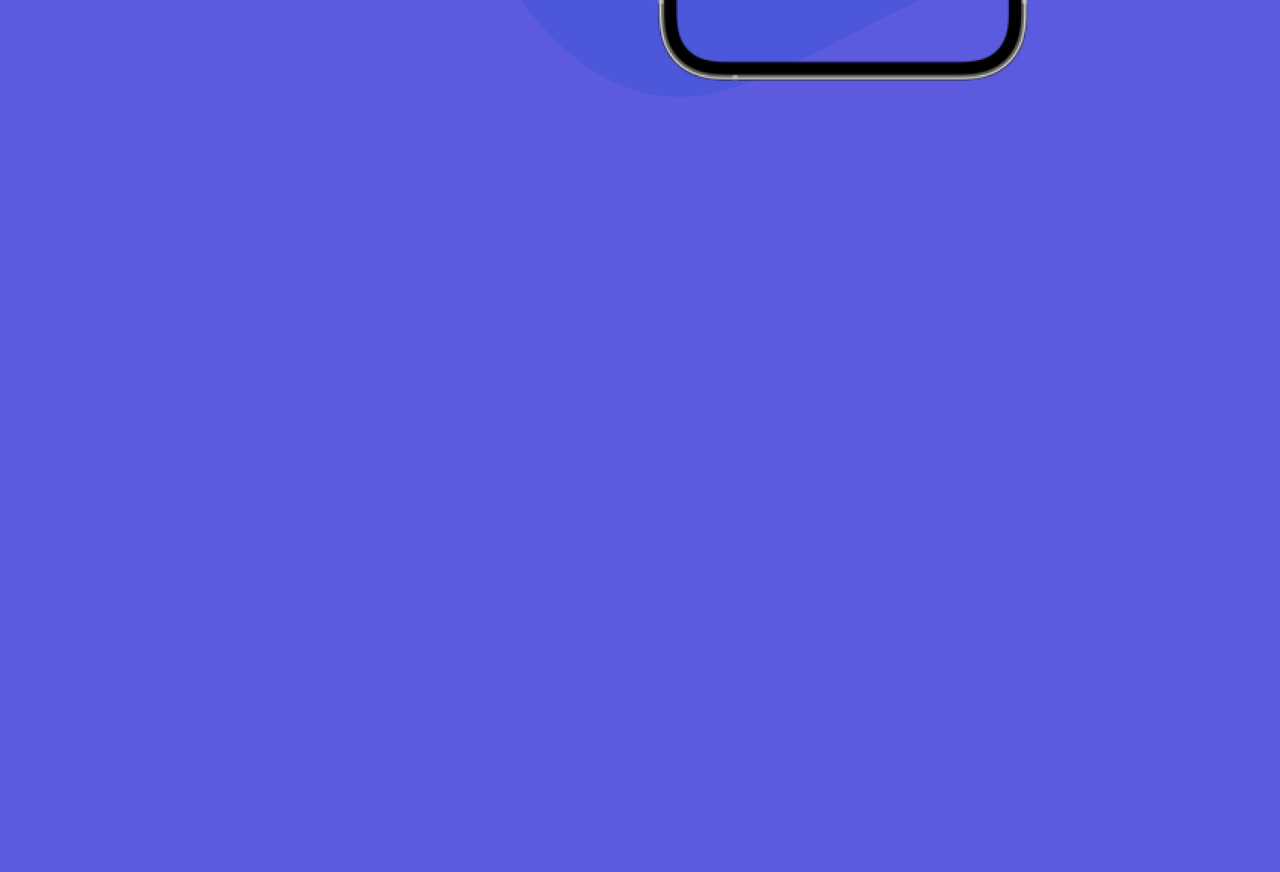
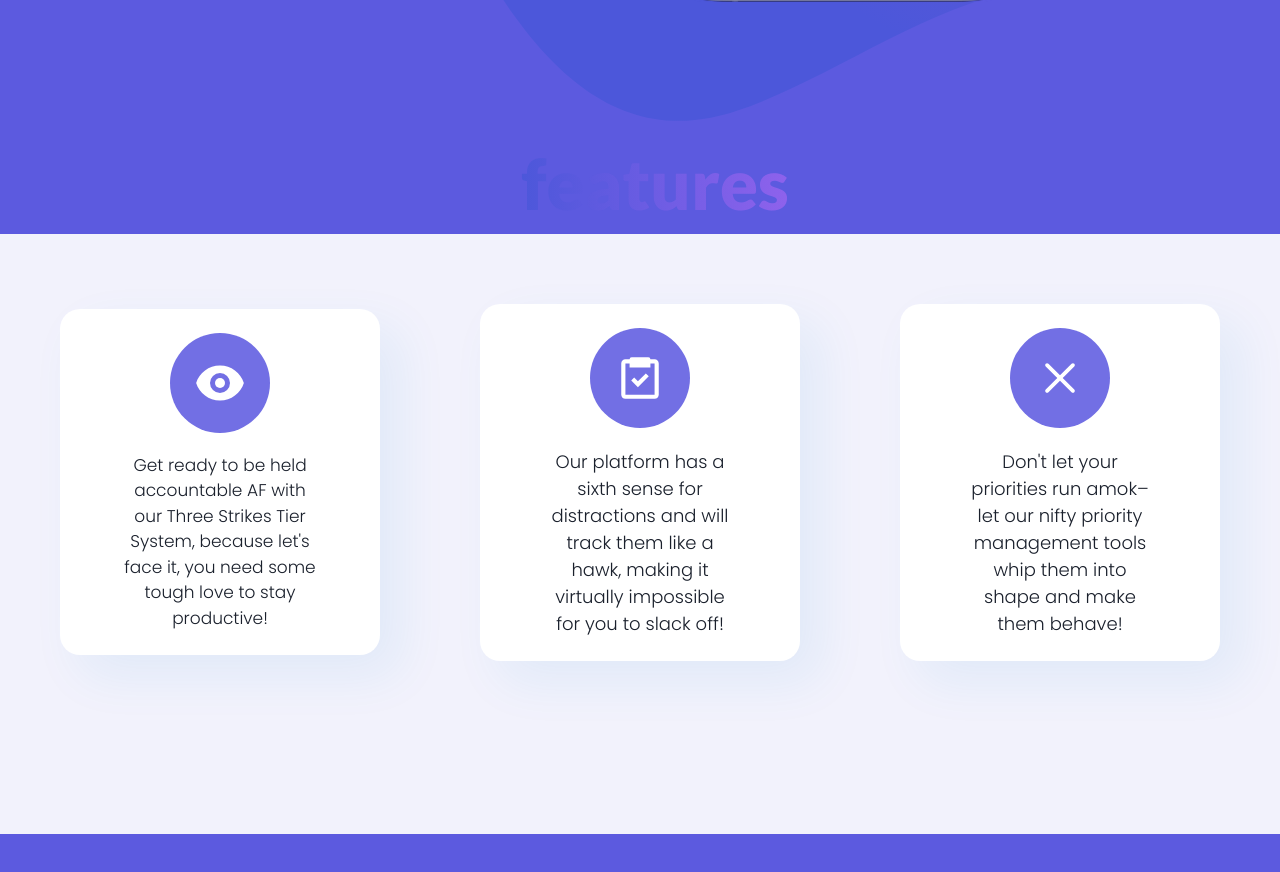
Before and after one commit to MiniHacks/aly, a Next.js app in the folder packages/frontend/: page / in a window 1280 px wide. Shown: the part 820-1692 px from the top of the page. Before the commit the page ends 941 px from the top, so only its background shows below. Built offline with nearby package versions, Linux system fonts and the light colour scheme; a web font is replaced by a local one.

Commit message:
🤤 added the features components

```diff
--- a/packages/frontend/components/Features.tsx
+++ b/packages/frontend/components/Features.tsx
@@ -1,10 +1,120 @@
-import { HStack, Box, Text, Heading, VStack, Image } from "@chakra-ui/react";
+import {
+  HStack,
+  Box,
+  Text,
+  Heading,
+  VStack,
+  Image,
+  Circle,
+} from "@chakra-ui/react";
 import React from "react";
+import { RxCross2 } from "react-icons/rx";
+import { BiTask } from "react-icons/bi";
+import { HiEye } from "react-icons/hi";
 
 const Features = (): JSX.Element => {
   return (
     <Box>
-      <HStack />
+      <HStack
+        w={"100%"}
+        h={"600px"}
+        bg={"whiteAlpha.900"}
+        justifyContent={"center"}
+        alignItems={"center"}
+      >
+        <VStack>
+          <Text
+            marginTop={"-20px"}
+            marginLeft={"30px"}
+            marginBottom={"60px"}
+            fontSize={"70px"}
+            bgGradient={"linear(to-l, #8E62EC, #4C57DA)"}
+            bgClip={"text"}
+            // color={"#3D3A9E"}
+            fontFamily={"Lato"}
+          >
+            features
+          </Text>
+          <HStack
+            justifyContent={"space-evenly"}
+            alignItems={"center"}
+            spacing={10}
+            marginBottom={"20%"}
+          >
+            <Box
+              width={"25%"}
+              borderRadius={"20px"}
+              boxShadow={"20px 20px 50px rgba(30, 141, 203, 0.08)"}
+              backgroundColor={"white"}
+              py={6}
+            >
+              <VStack spacing={5}>
+                <Circle size={"100px"} bg={"#726FE4"} color={"white"}>
+                  <HiEye size={50} />
+                </Circle>
+                <Text
+                  px={"20%"}
+                  align={"center"}
+                  fontSize={"17px"}
+                  fontFamily={"Poppins"}
+                  fontWeight={"300"}
+                >
+                  Get ready to be held accountable AF with our Three Strikes
+                  Tier System, because let's face it, you need some tough love
+                  to stay productive!
+                </Text>
+              </VStack>
+            </Box>
+            <Box
+              width={"25%"}
+              borderRadius={"20px"}
+              boxShadow={"20px 20px 50px rgba(30, 141, 203, 0.08)"}
+              backgroundColor={"white"}
+              py={6}
+            >
+              <VStack spacing={5}>
+                <Circle size={"100px"} bg={"#726FE4"} color={"white"}>
+                  <BiTask size={50} />
+                </Circle>
+                <Text
+                  px={"20%"}
+                  align={"center"}
+                  fontWeight={"300"}
+                  fontSize={"18px"}
+                  fontFamily={"Poppins"}
+                >
+                  Our platform has a sixth sense for distractions and will track
+                  them like a hawk, making it virtually impossible for you to
+                  slack off!
+                </Text>
+              </VStack>
+            </Box>
+            <Box
+              width={"25%"}
+              borderRadius={"20px"}
+              boxShadow={"20px 20px 50px rgba(30, 141, 203, 0.08)"}
+              backgroundColor={"white"}
+              py={6}
+            >
+              <VStack spacing={5}>
+                <Circle size={"100px"} bg={"#726FE4"} color={"white"}>
+                  <RxCross2 size={50} />
+                </Circle>
+                <Text
+                  px={"20%"}
+                  align={"center"}
+                  fontWeight={"300"}
+                  fontSize={"18px"}
+                  fontFamily={"Poppins"}
+                >
+                  Don't let your priorities run amok–let our nifty priority
+                  management tools whip them into shape and make them behave!
+                </Text>
+              </VStack>
+            </Box>
+          </HStack>
+        </VStack>
+      </HStack>
     </Box>
   );
 };
--- a/packages/frontend/components/NavBar.tsx
+++ b/packages/frontend/components/NavBar.tsx
@@ -2,7 +2,7 @@ import { Box, Button, HStack } from "@chakra-ui/react";
 
 const NavBar = (): JSX.Element => {
   return (
-    <Box color={"black"} py={7} bg={"transparent"} top={"0"} zIndex={"-1"}>
+    <Box color={"black"} py={10} bg={"transparent"} top={"0"} zIndex={"-1"}>
       <HStack px={"5%"} justifyContent={"space-between"}>
         <HStack ml={"109px"}>
           <Button
--- a/packages/frontend/pages/index.tsx
+++ b/packages/frontend/pages/index.tsx
@@ -16,6 +16,7 @@ import { useRouter } from "next/router";
 import firebase from "firebase/compat/app";
 import PageLayout from "../components/Layout/PageLayout";
 import NavBar from "../components/NavBar";
+import Features from "../components/Features";
 import "firebase/compat/auth";
 
 import initFirebase from "../util/config";
@@ -115,7 +116,7 @@ const Home: NextPage = () => {
           </defs>
         </chakra.svg>
       </Box>
-      <HStack mt={170}>
+      <HStack mt={170} mb={450}>
         <VStack
           justifyItems={"space-between"}
           ml={200}
@@ -207,10 +208,11 @@ const Home: NextPage = () => {
         width={"375px"}
         style={{
           position: "absolute",
-          top: "25%",
+          top: "4%",
           right: "250px",
         }}
       />
+      <Features />
     </PageLayout>
   );
 };
```
Also changed, not shown: packages/frontend/components/Footer.tsx (added).
